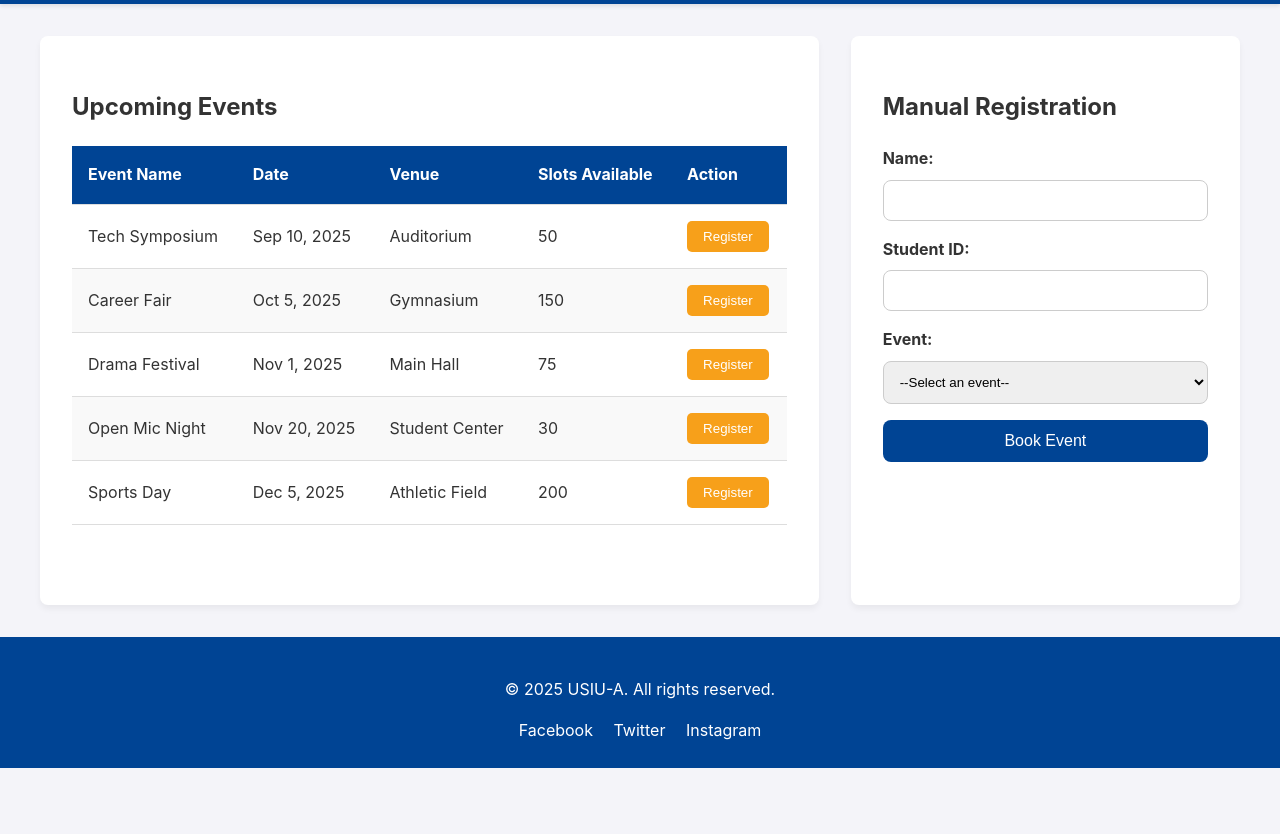
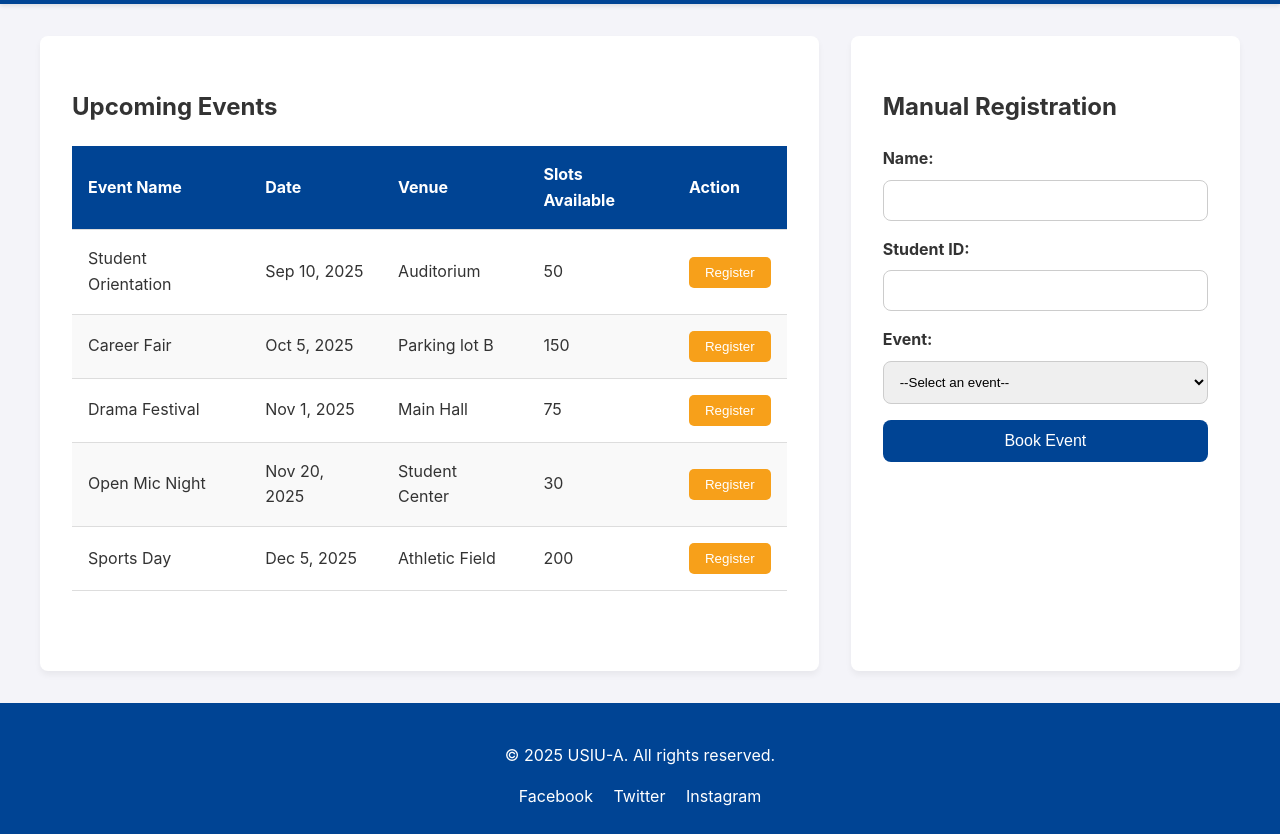
Before and after one commit to 24-nyalim/USIU-A-Event-Booking-Dashboard, a plain HTML site: page index.html in a window 1280 px wide. Shown: the part 90-924 px from the top of the page. Before the commit the page ends 858 px from the top, so only its background shows below. Drawn offline with Linux system fonts and the light colour scheme.

Commit message:
Update index.html

```diff
--- a/index.html
+++ b/index.html
@@ -30,7 +30,7 @@
                 </thead>
                 <tbody>
                     <tr data-event="Tech Symposium">
-                        <td>Tech Symposium</td>
+                        <td>Student Orientation</td>
                         <td>Sep 10, 2025</td>
                         <td>Auditorium</td>
                         <td class="slots">50</td>
@@ -39,7 +39,7 @@
                     <tr data-event="Career Fair">
                         <td>Career Fair</td>
                         <td>Oct 5, 2025</td>
-                        <td>Gymnasium</td>
+                        <td>Parking lot B</td>
                         <td class="slots">150</td>
                         <td><button class="register-btn">Register</button></td>
                     </tr>
```
